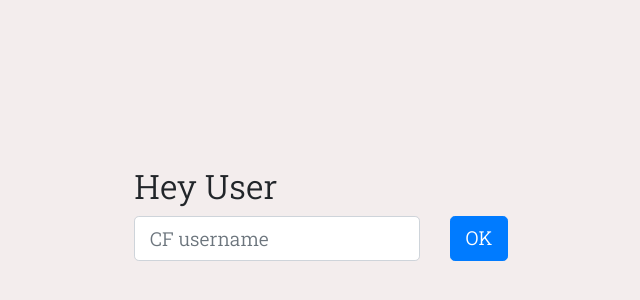
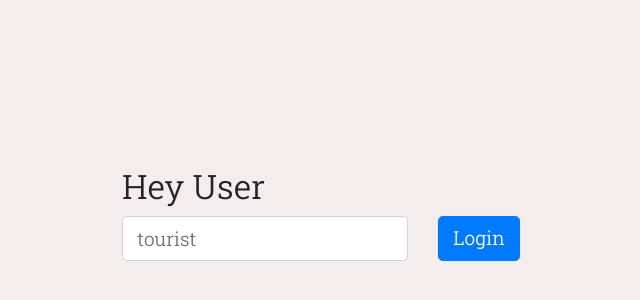
Before and after one commit to dhiraj-01/CF-Notification, a plain HTML site: page index.html in a window 1280 px wide. Shown: the part 182-482 px from the top of the page, without its empty margins (319-959 px from the left). Drawn offline with Linux system fonts and the light colour scheme.

Commit message:
last update.

```diff
--- a/index.html
+++ b/index.html
@@ -8,19 +8,24 @@
     <link rel="stylesheet" href="./Bootstrap/css/bootstrap.min.css">
     <link rel="stylesheet" href="./style.css">
 </head>
-<body class="center">
+<body>
+    <!-- <div class="m-3">
+        <a href="https://github.com/Dhiraj-01/CF-Notification" target="_blank" class="btn btn-secondary">CF Notification</a>
+    </div> -->
+    <div class="center full">
         <div>
             <h3>Hey User</h3>
             <div class="row">
                 <div class="col">
-                <input type="text" id="user" class="form-control" placeholder="CF username" style="width: fit-content;">
+                    <input type="text" id="user" class="form-control" placeholder="tourist" style="width: fit-content;">
                 </div>
                 <div class="col">
-                <button class="btn btn-primary" onclick="getUser()">OK</button>
+                    <button class="btn btn-primary" onclick="getUser()">Login</button>
                 </div>
             </div>
             <h5 class="mt-2" id="msg"></h5>
         </div>
+    </div>
     <script src="./script.js"></script>
 </body>
 </html>
--- a/script.js
+++ b/script.js
@@ -36,7 +36,7 @@ async function getUser()
 
     let firstName = data.result[0].firstName || "sir";
     let prvSubmissionId = null;
-    msgEle.innerText = "Waiting for your submission ...";
+    msgEle.innerHTML = `Waiting for <a href="https://codeforces.com/profile/${user}" target="_blank">your</a> submission ...`;
 
     setInterval(async () => {
         let data = await Fetch(userStatusApi);
@@ -49,7 +49,7 @@ async function getUser()
                         speakText(`well done ${firstName}, AC on problem ${data.problem.index}`);
                     }
                     else {
-                        speakText(`hey ${firstName}, ${data.verdict.split("_").join(" ")} on test ${data.passedTestCount + 1} problem ${data.problem.index}`);
+                        speakText(`hey ${firstName}, ${data.verdict.split("_").join(" ")} on test ${data.passedTestCount + 1}, problem ${data.problem.index}`);
                     }
                 }
                 prvSubmissionId = data.id;
--- a/style.css
+++ b/style.css
@@ -12,3 +12,6 @@ html, body {
   justify-content: center;
   align-items: center;
 }
+.full {
+    min-height: 100vh;
+}
```
Lines whose indentation alone changed are shown as unchanged.
